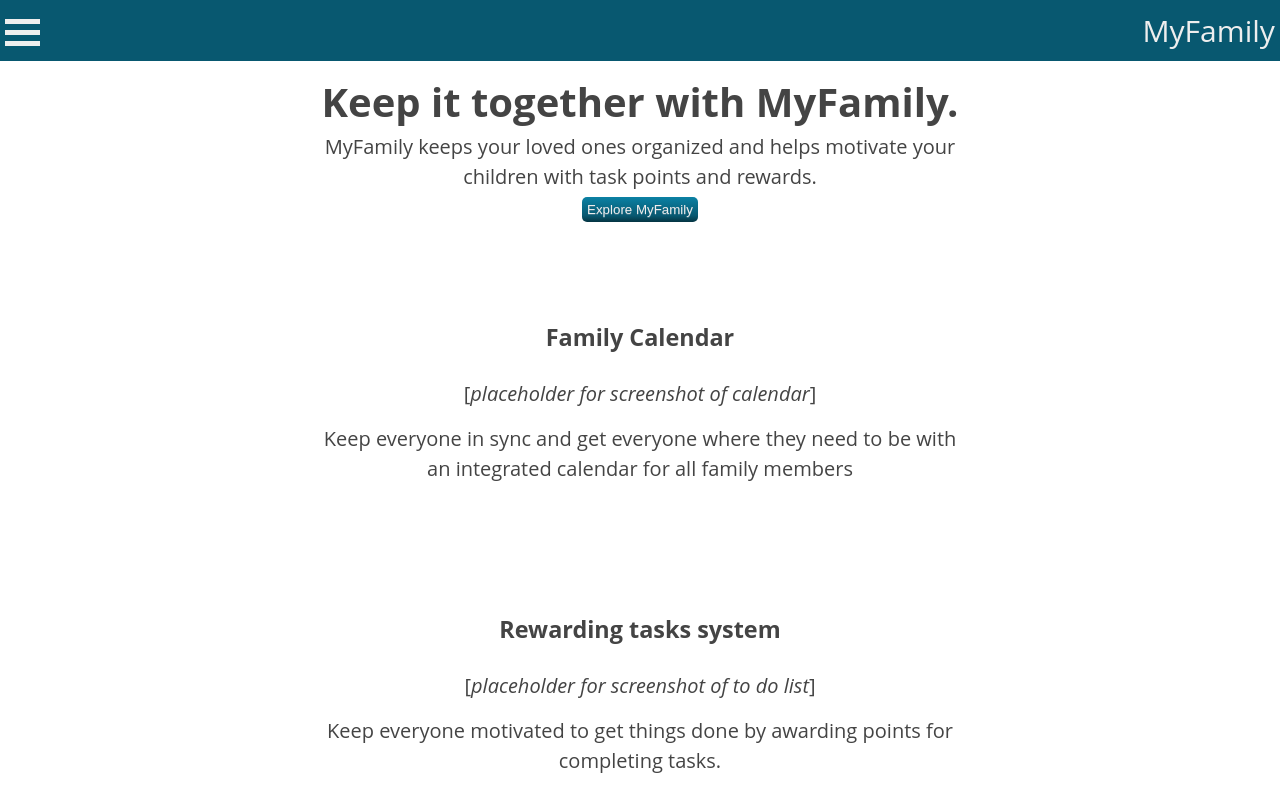
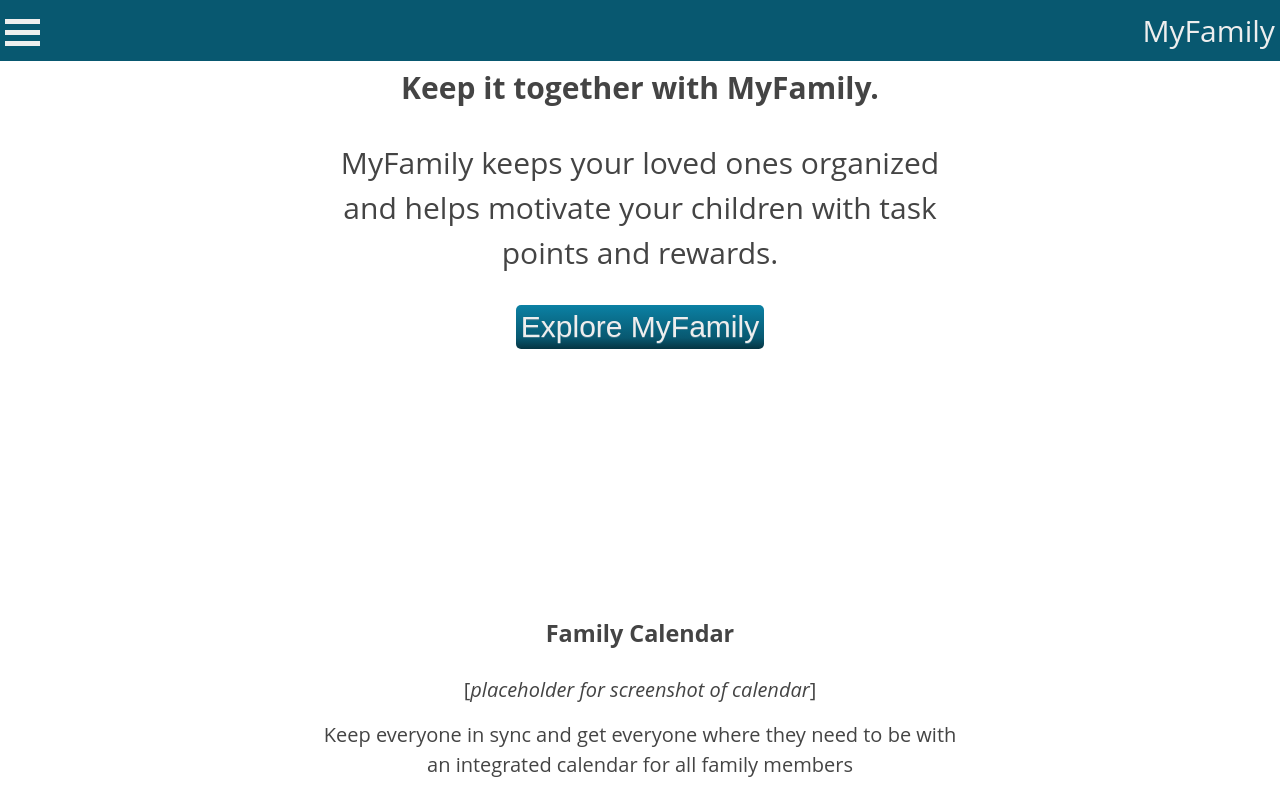
Before and after one commit to bmckenna1982/my-family, a React (Create React App) app: page / in a window 1280 px wide. Shown: the top 800 px of the page. Built offline with nearby package versions, Linux system fonts and the light colour scheme; no server answers.

Commit message:
prepared for deploy

```diff
--- a/src/Components/landingPage/landingPage.css
+++ b/src/Components/landingPage/landingPage.css
@@ -1,3 +1,15 @@
 .landing-Page {
   display: block;
 }
+.landing-page-header{
+  height: 518px;
+}
+
+.landing-page-header h1, .landing-page-header p {
+  font-size: 1.5em;
+  padding-bottom: 30px;
+}
+
+.demo {
+  font-size: 1.5em;
+}
--- a/src/Components/landingPage/landingPage.js
+++ b/src/Components/landingPage/landingPage.js
@@ -1,14 +1,18 @@
 import React, { Component } from 'react'
+import { Link } from 'react-router-dom'
+
 import './landingPage.css'
 
 class LandingPage extends Component {
   render() {
     return (
       <div className='landing-page'>
-        <header role="banner">
+        <header role="banner" className='landing-page-header'>
           <h1>Keep it together with MyFamily.</h1>
           <p>MyFamily keeps your loved ones organized and helps motivate your children with task points and rewards.</p>
-          <button type='button' className='bttn demo'>Explore MyFamily</button>
+          <Link to='/log-in'>
+            <button type='button' className='bttn demo'>Explore MyFamily</button>
+          </Link>
         </header>
         <section>
           <header>
--- a/src/config.js
+++ b/src/config.js
@@ -1,6 +1,6 @@
 export default {
-  // API_ENDPOINT: `https://thawing-caverns-41472.herokuapp.com/api`,
-  API_ENDPOINT: `http://localhost:8000/api`,
+  API_ENDPOINT: `https://thawing-caverns-41472.herokuapp.com/api`,
+  // API_ENDPOINT: `http://localhost:8000/api`,
   API_KEY: process.env.REACT_APP_API_KEY,
   TOKEN_KEY: 'myfamily-key',
   SESSION_KEY: 'session-id'
```
